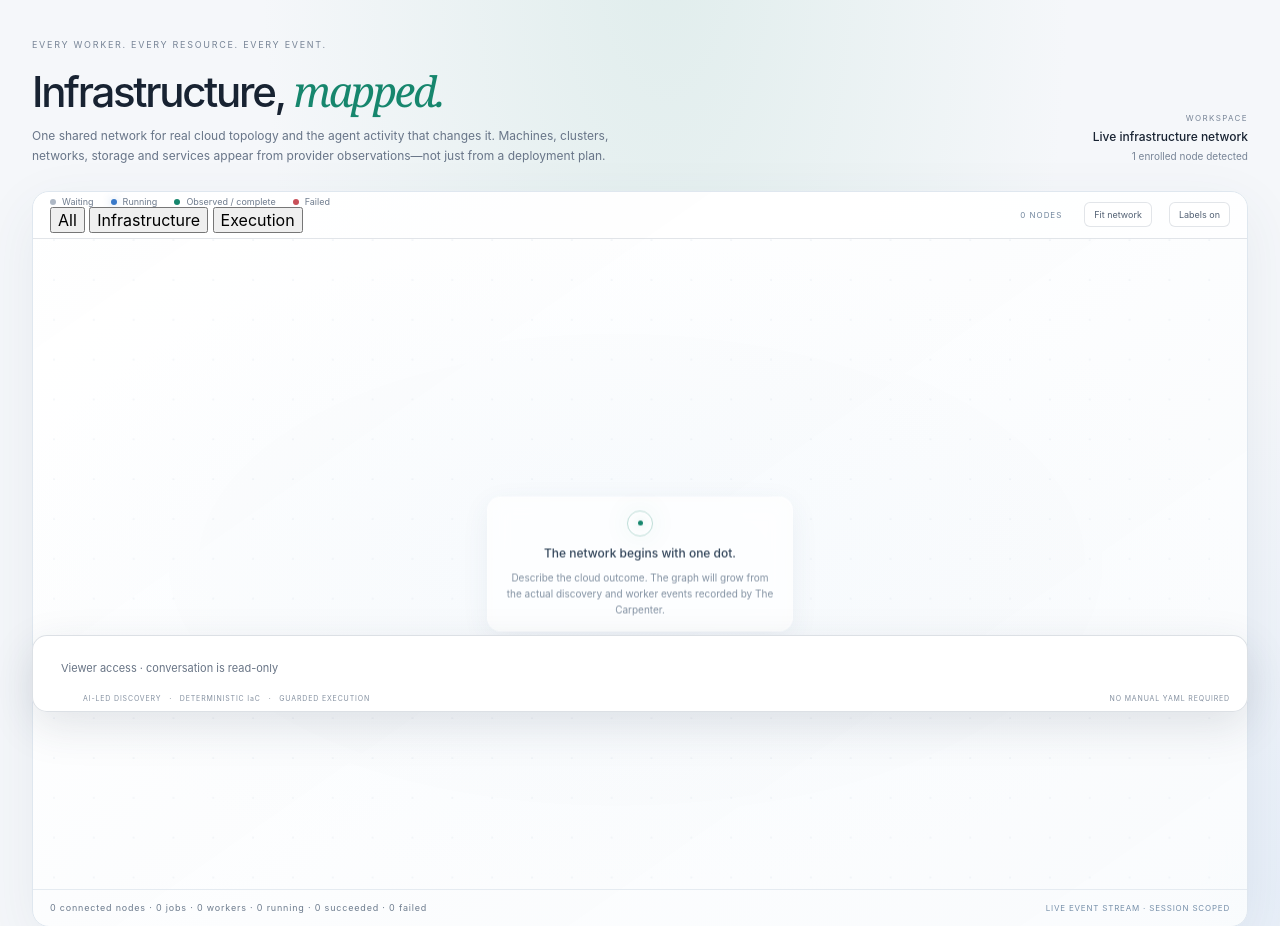
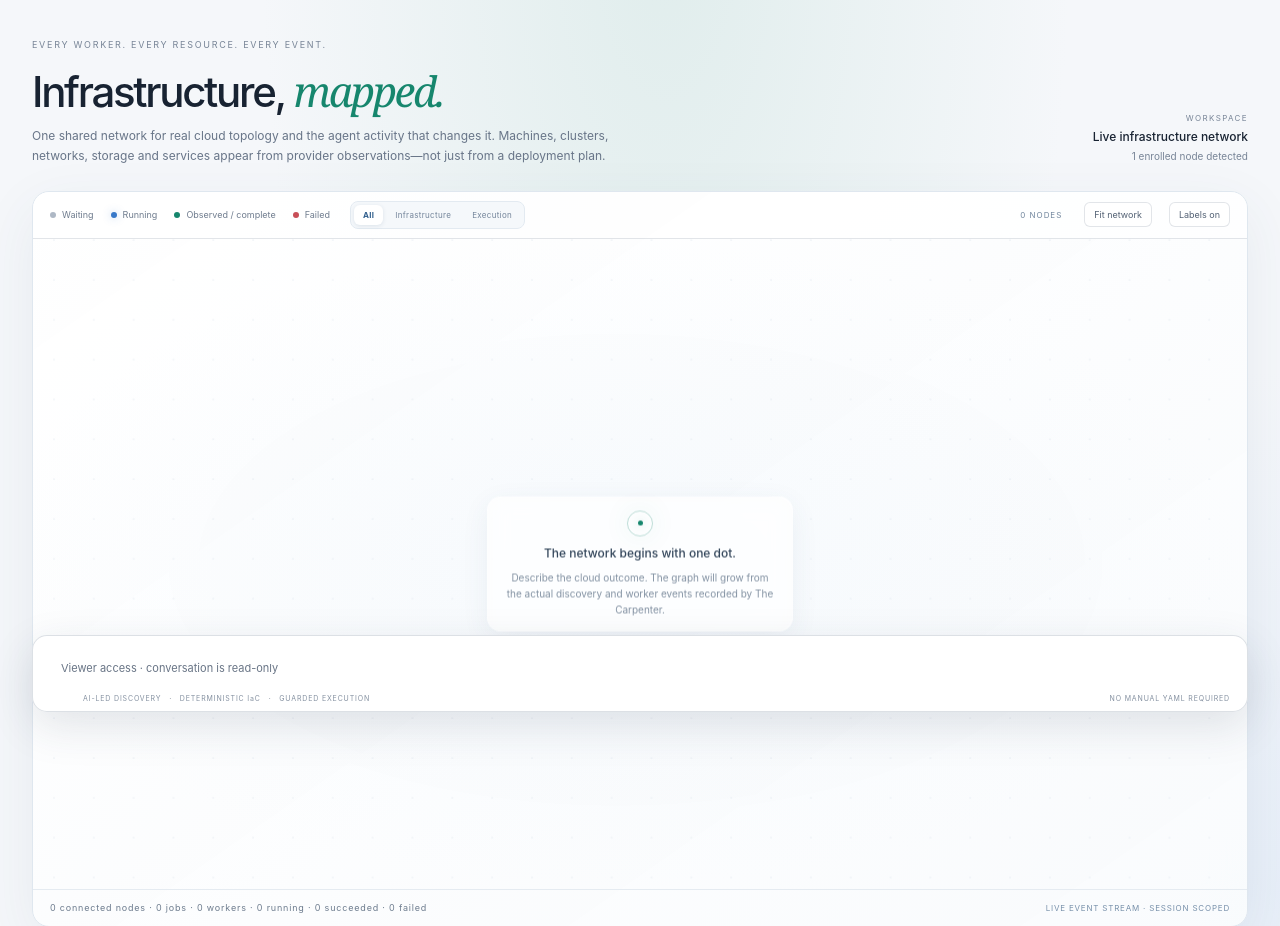
Before and after one commit to roime81/The-Carpenter, a FastAPI app: template backend/app/templates/index.html in a window 1280 px wide. Shown: the part 76-1002 px from the top of the page. Run offline with FastAPI, Linux system fonts and the light colour scheme; the template is opened without the code that fills it: most values are stand-ins (such as "Sample title", 1, 10 or a date in 2020); some libraries are stand-ins or nearby versions.

Commit message:
style(ui): add compact digital twin graph view filters

```diff
--- a/backend/app/static/style.css
+++ b/backend/app/static/style.css
@@ -205,3 +205,13 @@ body.dialog-open{overflow:hidden}
 .edge-connected_to,.edge-has_interface{stroke:#7d9fbe;stroke-width:1.35;opacity:.78}
 .edge-contains,.edge-routes_to,.edge-runs_hypervisor,.edge-provides_runtime{stroke:#6b9c8d;stroke-width:1.55;opacity:.82}
 .edge-control_plane,.edge-worker_host{stroke:#5686af;stroke-width:2;opacity:.9}
+
+
+/* Digital Twin graph view controls */
+.toolbar-left{display:flex;align-items:center;gap:20px;min-width:0}
+.graph-filters{display:flex;align-items:center;gap:3px;padding:3px;border:1px solid #e3eaf1;border-radius:8px;background:rgba(244,248,251,.9)}
+.graph-filter{border:0;border-radius:6px;padding:5px 9px;background:transparent;color:#73849a;font-size:8px;letter-spacing:.04em;cursor:pointer;white-space:nowrap}
+.graph-filter:hover{color:#3d5f81;background:rgba(255,255,255,.8)}
+.graph-filter.active{background:#fff;color:#315f8d;box-shadow:0 1px 4px rgba(45,74,103,.12);font-weight:650}
+@media(max-width:900px){.toolbar-left{gap:10px}.graph-filters{flex:0 0 auto}}
+@media(max-width:650px){.canvas-toolbar{height:auto;min-height:47px;align-items:flex-start;padding:9px;gap:9px;flex-direction:column}.toolbar-left{width:100%;align-items:flex-start;flex-direction:column}.graph-filters{width:100%;justify-content:space-between}.canvas-actions{width:100%;justify-content:flex-end;flex-wrap:wrap}.graph-filter{flex:1;text-align:center}}
```
